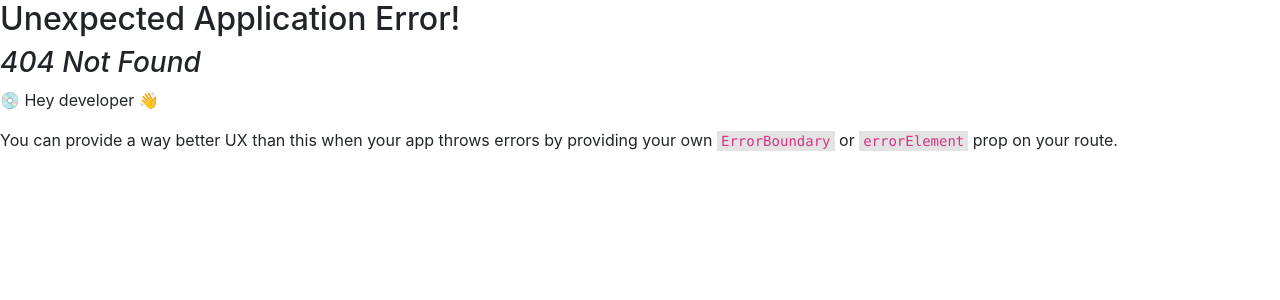
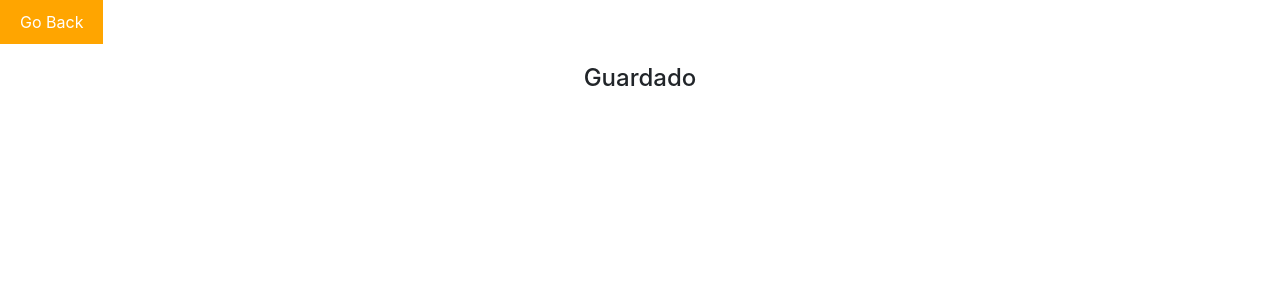
Before and after one commit to MichelleDardon10/frontend-recipe-app, a React (Create React App) app: page /guardado in a window 1280 px wide. Before the commit this address had no page. Shown: the top 300 px of the page. Built offline with nearby package versions, Linux system fonts and the light colour scheme.

Commit message:
prueba Guardado

```diff
--- a/src/botones.css
+++ b/src/botones.css
@@ -85,3 +85,23 @@
   margin: 0 auto;
   border-radius: 50%;
 }
+
+.calendar-container {
+  text-align: center;
+  margin-top: 20px;
+}
+
+.go-back-button {
+  background-color: #FFA500;
+  color: white;
+  padding: 10px 20px;
+  border: none;
+  cursor: pointer;
+  font-size: 16px;
+  align-items: left;
+}
+
+.calendar-title {
+  font-size: 24px;
+  margin-top: 10px;
+}
--- a/src/components/SearchBar.js
+++ b/src/components/SearchBar.js
@@ -24,7 +24,7 @@ function SearchBar({ placeholder, data, onSearchResults }) {
 
   const handleKeyPress = (event) => {
     if (event.key === 'Enter') {
-      fetch(`/search?term=${wordEntered}`)
+      fetch(`http://localhost:5001/search?term=${wordEntered}`)
         .then((response) => response.json())
         .then((data) => {
           if (typeof onSearchResults === 'function') {
--- a/src/pages/Calendar.jsx
+++ /dev/null
@@ -1,9 +0,0 @@
-import React from 'react'
-
-function Calendar() {
-  return (
-    <div><h1>Calendar</h1></div>
-  )
-}
-
-export default Calendar
--- /dev/null
+++ b/src/pages/GenericPage.jsx
@@ -0,0 +1,20 @@
+import React from 'react';
+import '../botones.css';
+
+function GenericPage(props) {
+  const handleGoBack = () => {
+    window.history.back();
+  };
+
+  return (
+    <div >
+
+      <button className='go-back-button' onClick={handleGoBack}>Go Back</button>
+      <div className='calendar-container'>
+        <h1 className='calendar-title'>{props.title}</h1>
+      </div>
+    </div>
+  );
+}
+
+export default GenericPage;
```
Also changed, not shown: src/index.js (+4 -3 lines), src/pages/Guardado.jsx (added, +9 -0 lines), 1 other file (tests, documents, lock files or other folders).
